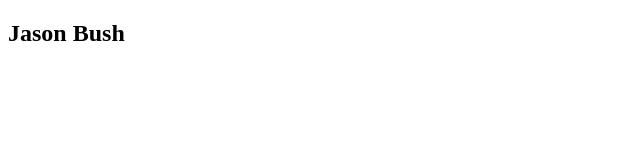
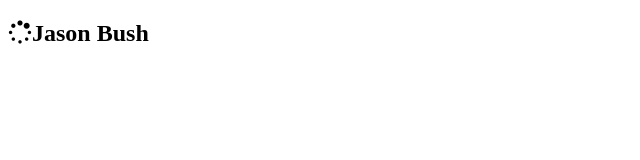
Before and after one commit to cjasonbush/cjasonbush.github.io, a plain HTML site: page index.html in a window 1280 px wide. Shown: the full height of the page, 0-640 px from the left. Drawn offline with Linux system fonts and the light colour scheme.

Commit message:
use correct fa class

```diff
--- a/index.html
+++ b/index.html
@@ -4,7 +4,6 @@
 		<link rel="stylesheet" href="//maxcdn.bootstrapcdn.com/font-awesome/4.3.0/css/font-awesome.min.css">
 	</head>
 	<body>
-		<i class="icon location-arrow"></i>
-		<h2>Jason Bush</h2>
+		<h2><i class="fa fa-spinner"></i>Jason Bush</h2>
 	</body>
 </html>
```
